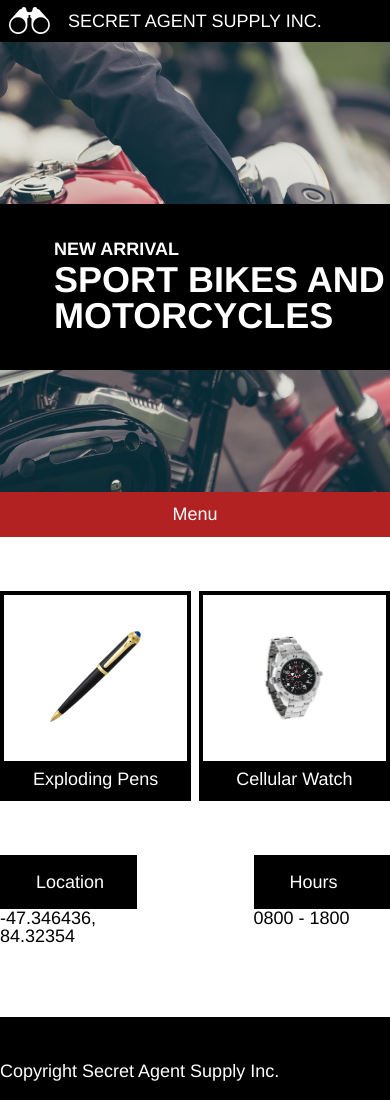
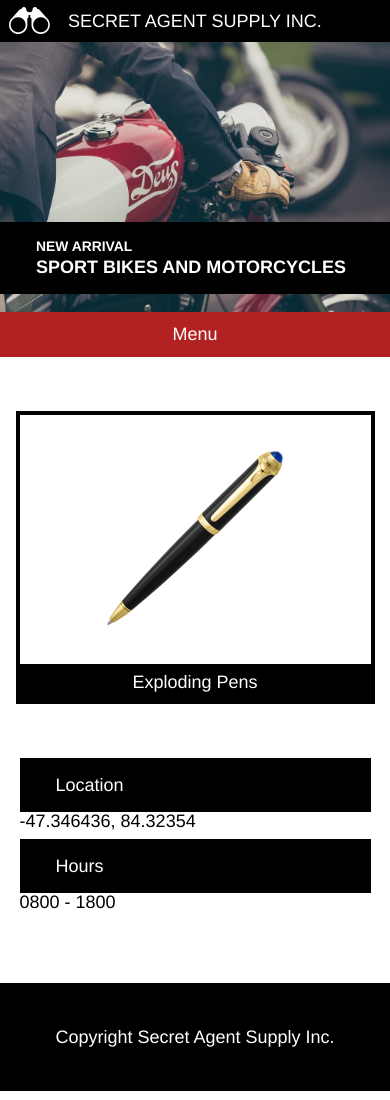
Before and after one commit to aarpa/secret-agent, a plain HTML site: page index.html in a window 390 px wide. Shown: the top 1100 px of the page. Drawn offline with Linux system fonts and the light colour scheme.

Commit message:
Mobile version.

```diff
--- a/resources/css/style.css
+++ b/resources/css/style.css
@@ -151,3 +151,68 @@ footer {
     display: none;
   }
 }
+
+@media only screen and (max-width: 470px) {
+  .banner {
+    background-image: url("../images/banner.jpeg");
+    background-repeat: no-repeat;
+    background-position: center;
+    background-size: cover;
+    height: 15rem;
+  }
+
+  .announcement {
+    background-color: black;
+    width: 100%;
+    /*height: 5rem;*/
+    position: relative;
+    top: 10rem;
+    padding: 1rem 2rem;
+  }
+
+  .announcement h1 {
+    font-size: 0.77rem;
+    font-weight: bold;
+    margin-bottom: 0.25rem;
+  }
+
+  .announcement h2 {
+    font-size: 1rem;
+    font-weight: bold;
+  }
+
+  .thumbnail {
+    display: flex;
+    justify-content: center;
+    margin-top: 3rem;
+  }
+
+  .thumbnail div {
+    width: 90%;
+  }
+
+  .watch {
+    display: none;
+  }
+
+  .contact {
+    display: flex;
+    flex-direction: column;
+    align-items: center;
+    /*justify-content: space-between;*/
+    margin-top: 3rem;
+    margin-bottom: 4rem;
+  }
+
+  .contact div {
+    width: 90%;
+  }
+
+  .location {
+    margin-bottom: 0.5rem;
+  }
+
+  footer {
+    text-align: center;
+  }
+}
```
